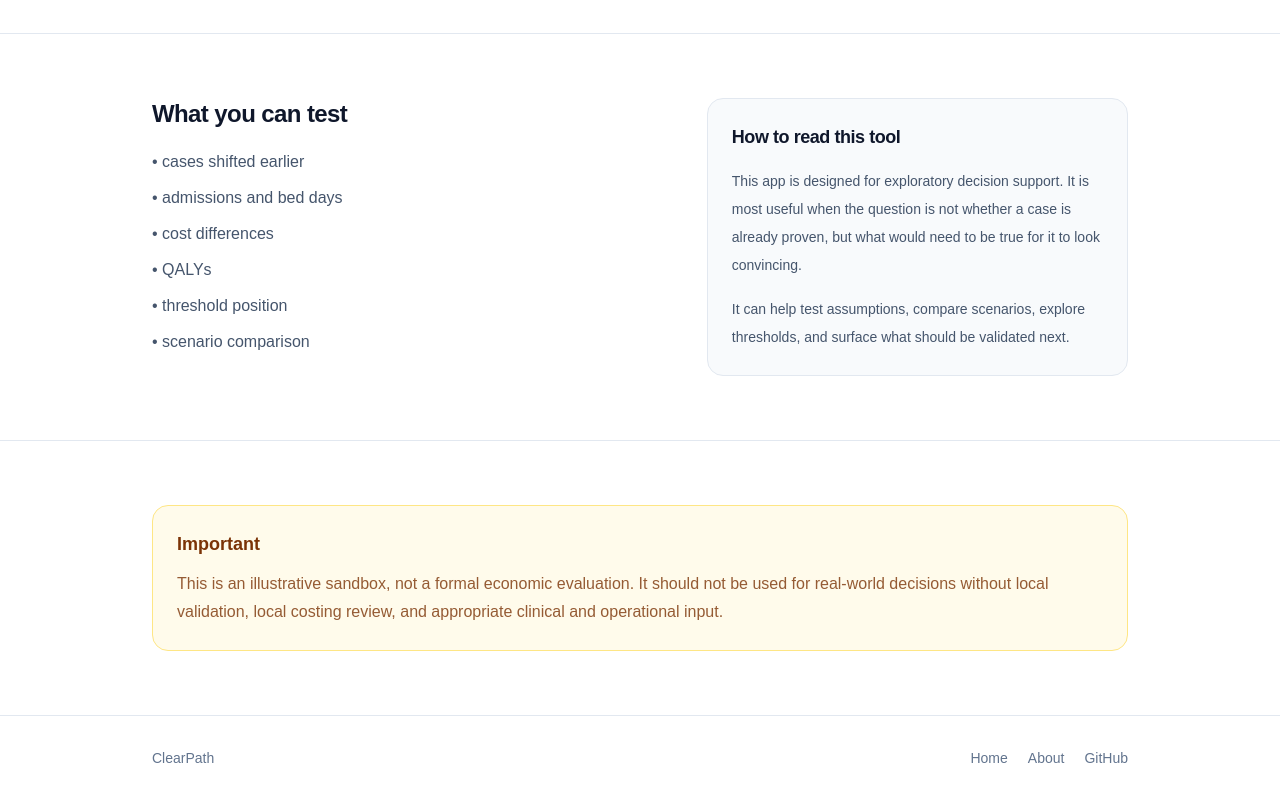
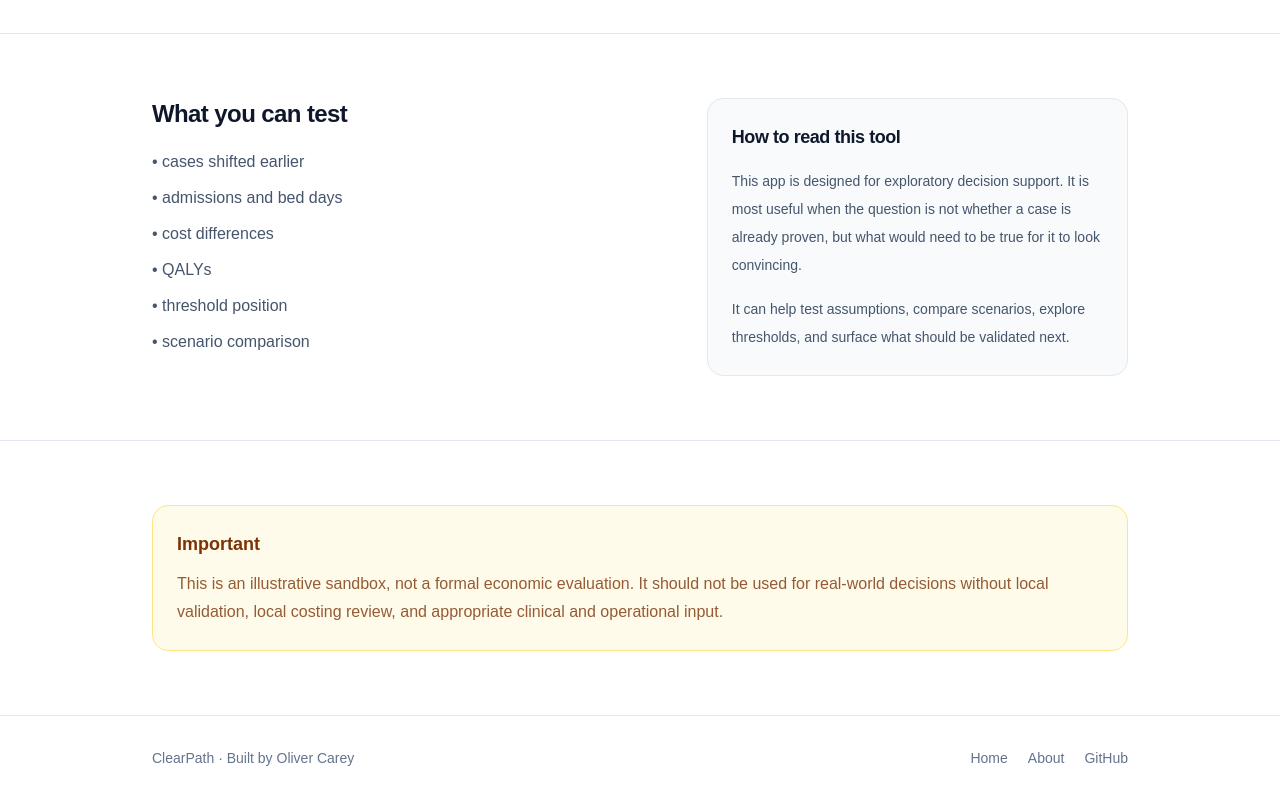
Before and after one commit to olivercareyncl/health-economics-scenario-lab, a Next.js app in the folder site/: page /apps/clearpath in a window 1280 px wide. Shown: the part 1286-2086 px from the top of the page. Built offline with nearby package versions, Linux system fonts and the light colour scheme.

Commit message:
Update page.tsx

```diff
--- a/site/src/app/apps/[slug]/page.tsx
+++ b/site/src/app/apps/[slug]/page.tsx
@@ -134,7 +134,7 @@ export default async function AppDetailPage({
 
       <footer className="border-t border-slate-200">
         <div className="mx-auto flex max-w-5xl flex-col gap-4 px-6 py-8 text-sm text-slate-500 sm:flex-row sm:items-center sm:justify-between">
-          <p>{app.name}</p>
+          <p>{app.name} · Built by Oliver Carey</p>
           <div className="flex items-center gap-5">
             <Link href="/" className="hover:text-slate-900">
               Home
```
